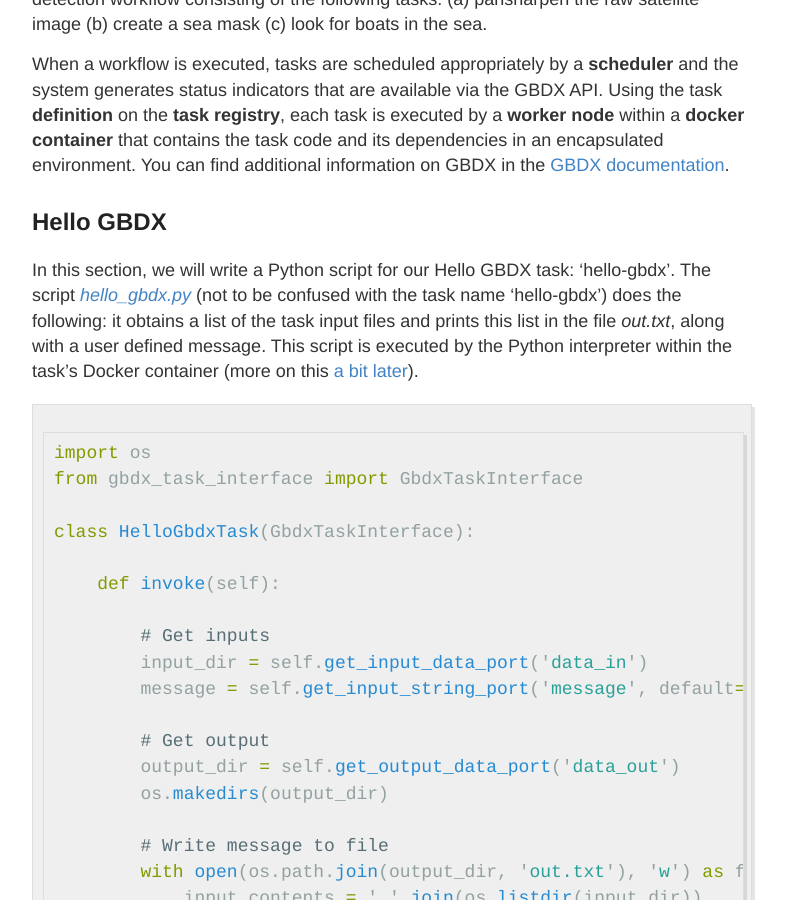
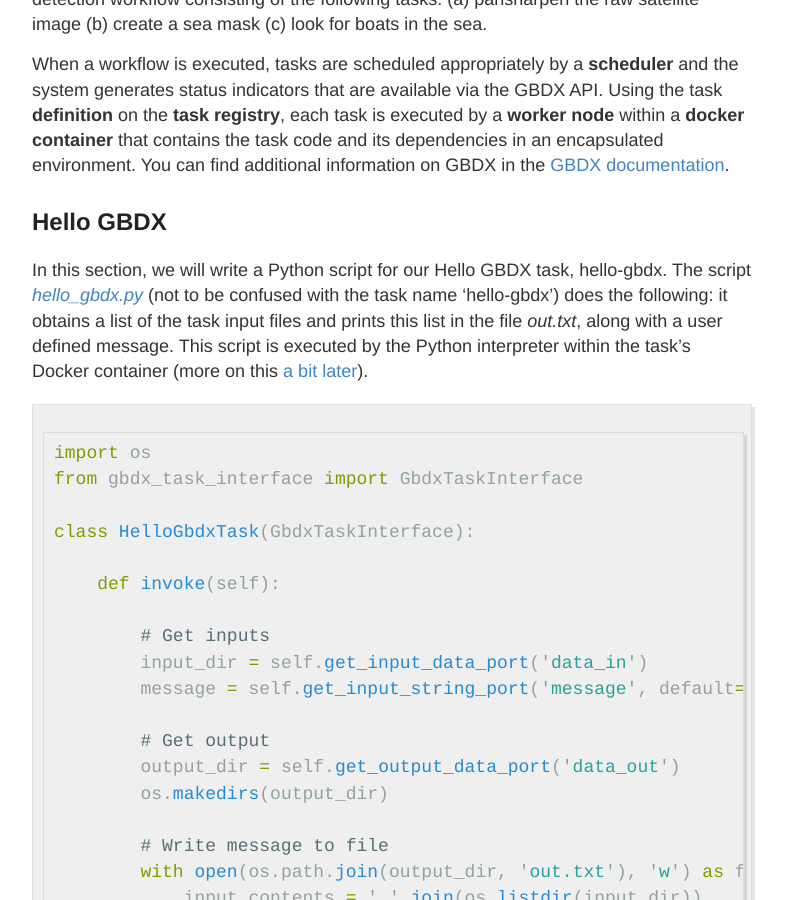
Before and after one commit to neoocm/PlatformStories.github.io, a Jekyll site: the page built from _posts/2016-9-30-create-task.md, in a window 1280 px wide and 900 px high, scrolled down 1316 px. Shown: the whole window, without its empty margins (248-1034 px from the left). Built offline with Jekyll 4.4.1, drawn with Linux system fonts in a browser that asks for light colours.

Commit message:
minor edits

```diff
--- a/_posts/2016-9-30-create-task.md
+++ b/_posts/2016-9-30-create-task.md
@@ -37,7 +37,7 @@
 
 ## Hello GBDX
 
-In this section, we will write a Python script for our Hello GBDX task: 'hello-gbdx'.
+In this section, we will write a Python script for our Hello GBDX task, hello-gbdx.
 The script [*hello_gbdx.py*](https://github.com/kostasthebarbarian/platform_stories/blob/master/create_task/hello-gbdx/code/hello_gbdx.py) (not to be confused with the task name 'hello-gbdx')
 does the following: it obtains a list of the task input files and prints this list
 in the file *out.txt*, along with a user defined message.
```
